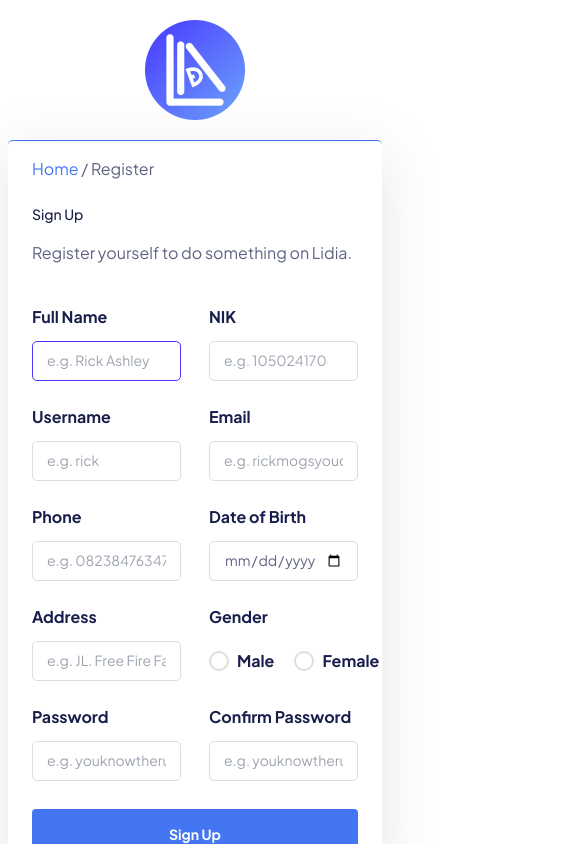
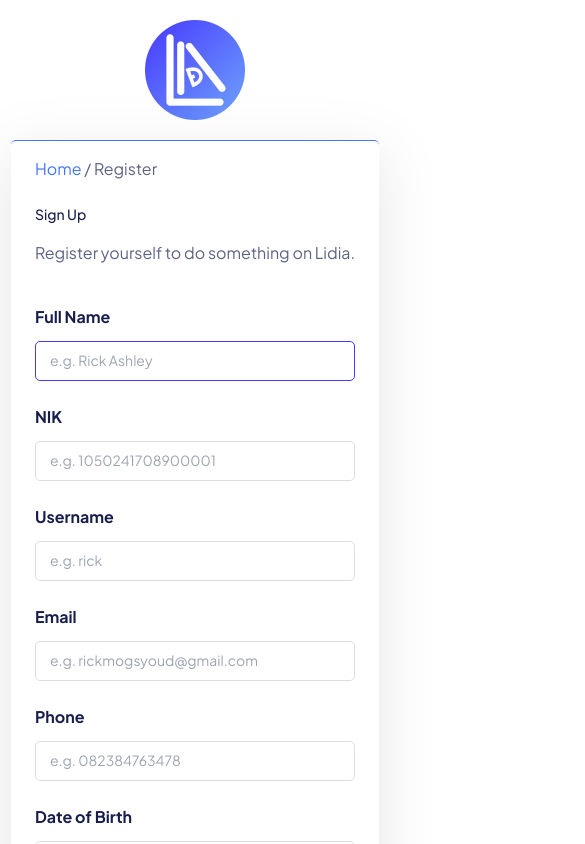
Before and after one commit to anwsaif/lidia-digital-library, a React (Vite) app: page / in a window 390 px wide. Shown: the top 844 px of the page, 585 px wide, since content can reach past the window. Built offline with nearby package versions, Linux system fonts and the light colour scheme; some icons are missing.

Commit message:
update Register: grid-cols-2 only for =>sm

```diff
--- a/src/Pages/Register.jsx
+++ b/src/Pages/Register.jsx
@@ -21,7 +21,7 @@ function Register() {
             Register yourself to do something on Lidia.
           </p>
           <form action="#">
-            <div className="grid grid-cols-2 gap-x-7 gap-y-6">
+            <div className="grid sm:grid-cols-2 gap-x-7 gap-y-6">
               <div>
                 <label htmlFor="full_name">Full Name</label>
                 <input
```
